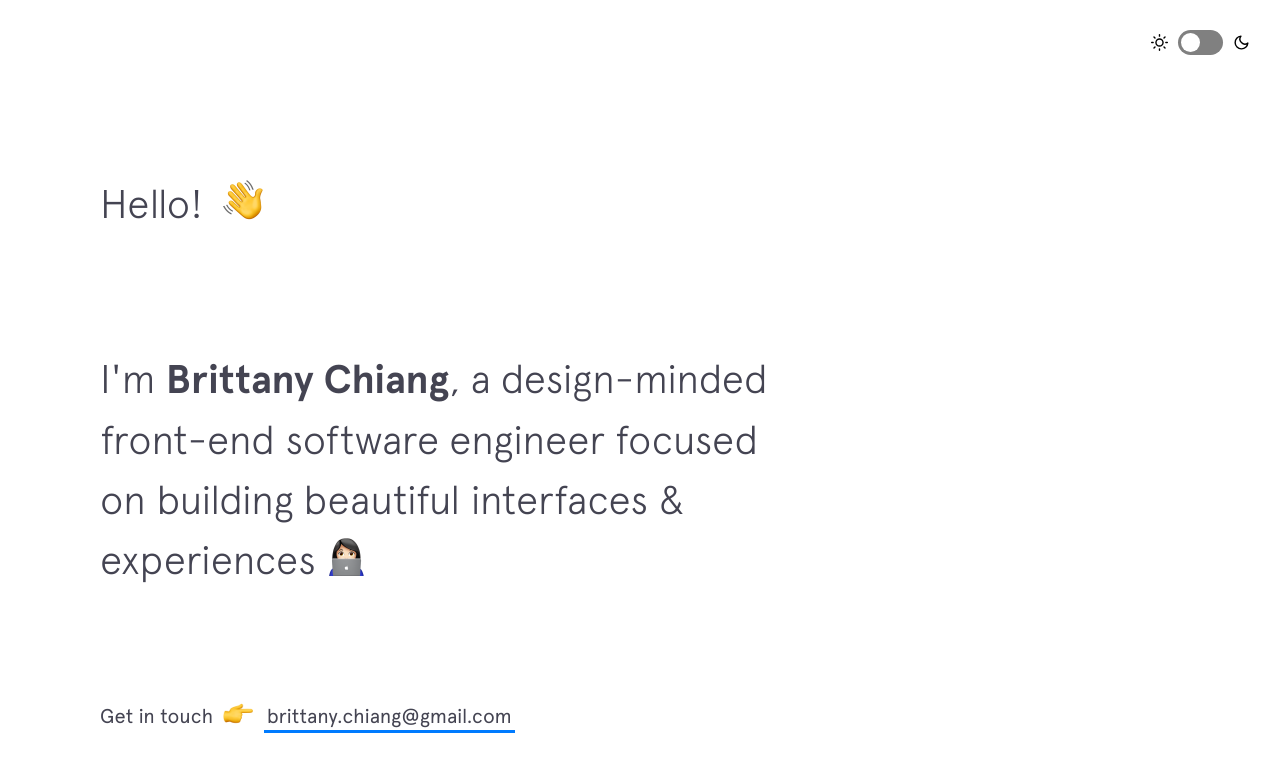
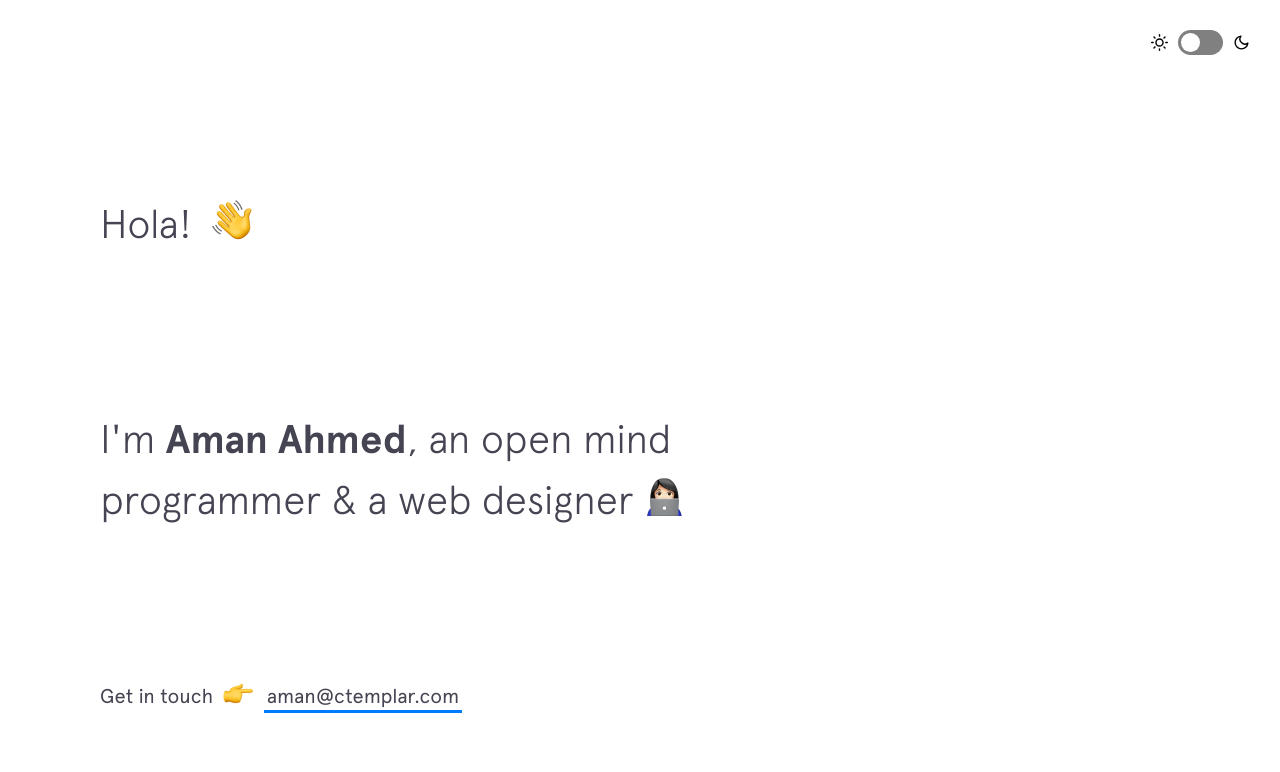
Before and after one commit to CustomIcon/pokurt.github.io, a Jekyll site: the page built from index.html, in a window 1280 px wide and 900 px high. Shown: the top 772 px of the window. Built offline with Jekyll 4.4.1, drawn with Linux system fonts in a browser that asks for light colours; nearby versions of some CDN libraries.

Commit message:
Update intro.html
updated intro

```diff
--- a/_includes/intro.html
+++ b/_includes/intro.html
@@ -1,10 +1,10 @@
 <header class="intro">
-  <h1 class="intro__hello">Hello!
+  <h1 class="intro__hello">Hola!
     <span class="emoji wave-hand animated"></span>
   </h1>
 
   <h2 class="intro__tagline">I'm
-    <span class="name">Brittany Chiang</span>, a design-minded front-end software engineer focused on building beautiful interfaces &amp; experiences
+    <span class="name">Aman Ahmed</span>, an open mind programmer &amp; a web designer
     <span class="emoji technologist"></span>
   </h2>
 
@@ -12,7 +12,7 @@
     <span>Get in touch </span>
     <span class="emoji pointer"></span>
     <span>
-      <a href="mailto:brittany.chiang@gmail.com" target="_blank" class="highlight-link">brittany.chiang@gmail.com</a>
+      <a href="mailto:aman@ctemplar.com" target="_blank" class="highlight-link">aman@ctemplar.com</a>
     </span>
   </h3>
 </header>
```
